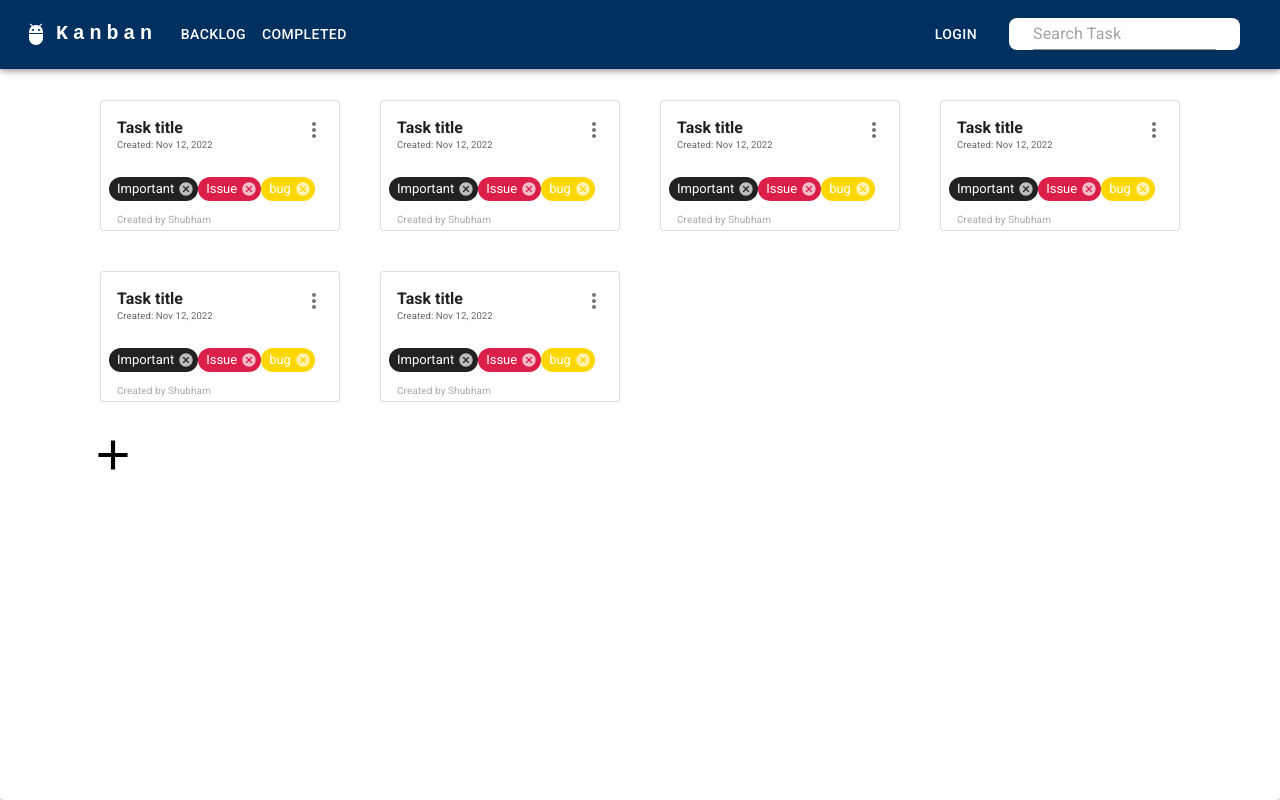
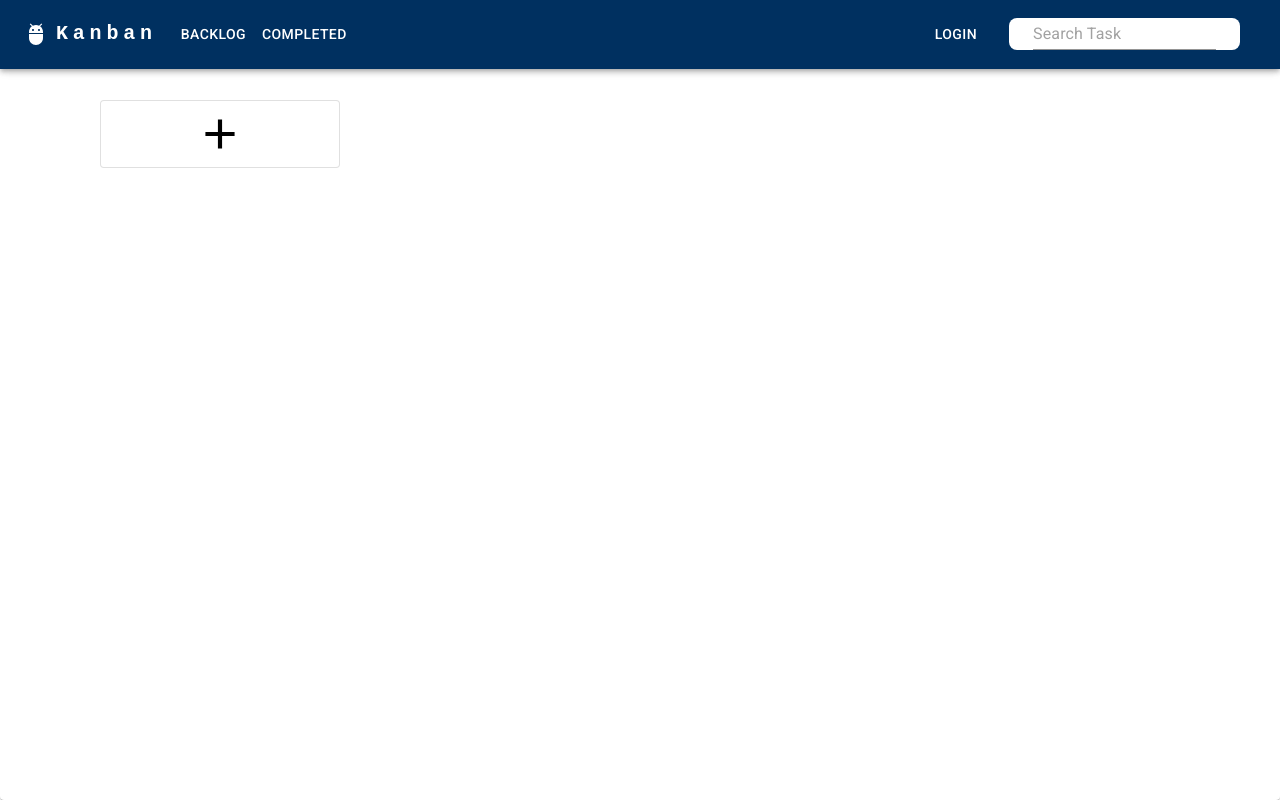
Before and after one commit to isandeepkadam/kanban-software, a React (Vite) app: page / in a window 1280 px wide. Built offline with nearby package versions, Linux system fonts and the light colour scheme.

Commit message:
Updated Create Note

```diff
--- a/src/components/CreateTask.tsx
+++ b/src/components/CreateTask.tsx
@@ -1,4 +1,4 @@
-import { Add, MoreVert, Tag, TagSharp } from '@mui/icons-material'
+import { Add, MoreVert } from '@mui/icons-material'
 import {
   Box,
   Button,
@@ -11,10 +11,27 @@ import {
   TextField,
   Typography,
   SelectChangeEvent,
+  Checkbox,
+  FormControl,
+  InputLabel,
+  ListItemText,
 } from '@mui/material'
 import { useState } from 'react'
+import { useAppDispatch } from '../store'
+import { createTask, taskInterface } from '../store/taskSlice'
 
-const labels = ['Important', 'Bug', 'Issues']
+const ITEM_HEIGHT = 30
+const ITEM_PADDING_TOP = 8
+const MenuProps = {
+  PaperProps: {
+    style: {
+      maxHeight: ITEM_HEIGHT * 4.5 + ITEM_PADDING_TOP,
+      width: 250,
+    },
+  },
+}
+
+const labels = ['Important', 'Bug', 'Issue', 'High Priority']
 
 const CreateTask = () => {
   const [tags, setTags] = useState<string[]>([])
@@ -22,26 +39,61 @@ const CreateTask = () => {
   const handleOpen = () => setOpen(true)
   const handleClose = () => setOpen(false)
 
+  const [newTask, setNewTask] = useState<taskInterface>({
+    id: 0,
+    title: '',
+    description: '',
+    creationDate: '',
+    tags: [],
+    creator: '',
+    status: '',
+  })
+
+  const dispatch = useAppDispatch()
+
   const handleChange = (event: SelectChangeEvent<typeof tags>) => {
     const {
       target: { value },
     } = event
     setTags(typeof value === 'string' ? value.split(',') : value)
-    console.log(tags)
+  }
+
+  const createNewTask = () => {
+    const date = new Date().toDateString()
+    console.log(date)
+    setNewTask({
+      ...newTask,
+      id: Math.round(Math.random() * Date.now()),
+      creationDate: date.slice(4),
+      tags: tags,
+      creator: 'sandy',
+      status: 'completed',
+    })
+    dispatch(createTask(newTask))
   }
 
   return (
     <>
-      <IconButton onClick={handleOpen} sx={{ color: 'black' }}>
+      <IconButton
+        onClick={handleOpen}
+        sx={{ color: 'black', alignSelf: 'flex-start' }}
+      >
         <Add sx={{ width: '50px', height: '50px' }} />
       </IconButton>
-      <Modal open={open} onClose={handleClose}>
+      <Modal
+        open={open}
+        onClose={handleClose}
+        sx={{
+          display: 'flex',
+          alignItems: 'center',
+          justifyContent: 'center',
+        }}
+      >
         <Box
           sx={{
-            width: '30rem',
-            height: '15rem',
+            width: { xs: '15rem', sm: '25rem', md: '30rem' },
+            minHeight: '15rem',
             background: 'white',
-            margin: { md: '15rem 30rem' },
             borderRadius: '10px',
             padding: '20px',
             display: 'flex',
@@ -55,20 +107,40 @@ const CreateTask = () => {
             </IconButton>
           </Box>
 
-          <TextField fullWidth label="Title" type="text" />
-          <TextField fullWidth type="textarea" label="Description" />
+          <TextField
+            fullWidth
+            label="Title"
+            type="text"
+            name="title"
+            onChange={(e) => setNewTask({ ...newTask, title: e.target.value })}
+          />
+          <TextField
+            fullWidth
+            type="textarea"
+            label="Description"
+            name="description"
+            onChange={(e) =>
+              setNewTask({ ...newTask, description: e.target.value })
+            }
+          />
 
           <Box sx={{ display: 'flex', justifyContent: 'space-between' }}>
+            <FormControl sx={{ mt: 1, width: 400 }}>
+              <InputLabel>Mark as</InputLabel>
               <Select
-              placeholder="Mark as"
+                sx={{
+                  width: '75%',
+                  margin: '10px 0',
+                }}
+                variant="standard"
                 multiple
                 value={tags}
-              sx={{ width: '75%', margin: '10px 0' }}
                 size="small"
                 onChange={handleChange}
-              input={<OutlinedInput id="select-multiple-chip" label="Chip" />}
+                input={<OutlinedInput label="Mark as" />}
+                MenuProps={MenuProps}
                 renderValue={(selected) => (
-                <Box>
+                  <Box sx={{ display: 'flex', flexWrap: 'wrap', gap: 0.5 }}>
                     {selected.map((value) => (
                       <Chip key={value} label={value} />
                     ))}
@@ -77,16 +149,20 @@ const CreateTask = () => {
               >
                 {labels.map((tag) => (
                   <MenuItem key={tag} value={tag}>
-                  {tag}
+                    <Checkbox checked={tags.indexOf(tag) > -1} />
+                    <ListItemText primary={tag} />
                   </MenuItem>
                 ))}
               </Select>
+            </FormControl>
             <Button
               sx={{
                 textTransform: 'capitalize',
-                marginTop: '20px',
+                mt: 2,
+                maxHeight: '40px',
               }}
               variant="contained"
+              onClick={createNewTask}
             >
               Create
             </Button>
--- a/src/components/LoginRegisterModal.tsx
+++ b/src/components/LoginRegisterModal.tsx
@@ -1,4 +1,4 @@
-import { Button, Grid, Modal, Paper, Tab, Box, IconButton } from '@mui/material'
+import { Button, Modal, Paper, Tab, Box, IconButton } from '@mui/material'
 import { Close } from '@mui/icons-material'
 import { useState } from 'react'
 import { TabContext, TabPanel, TabList } from '@mui/lab'
@@ -17,8 +17,8 @@ const LoginRegisterModal = () => {
     <div>
       <Button
         variant="outlined"
+        onClick={() => setOpen(true)}
         sx={{ color: 'white' }}
-        onClick={() => setOpen(true)}
       >
         Login
       </Button>
@@ -28,15 +28,17 @@ const LoginRegisterModal = () => {
         BackdropProps={{
           timeout: 500,
         }}
+        sx={{
+          display: 'flex',
+          alignItems: 'center',
+          justifyContent: 'center',
+        }}
       >
-        <Grid container>
         <Paper
           elevation={10}
           sx={{
-              position: 'relative',
             padding: 1,
             height: '80vh',
-              margin: '100px auto auto',
             Width: { xs: '15rem', sm: '20rem', md: '25rem' },
           }}
         >
@@ -55,20 +57,17 @@ const LoginRegisterModal = () => {
             <Box sx={{ borderBottom: 1, borderColor: 'divider' }}>
               <TabList onChange={onTabChange} variant="fullWidth">
                 <Tab label="Login" value="1" />
-
                 <Tab label="Sign up" value="2" />
               </TabList>
             </Box>
             <TabPanel value="1">
               <Login />
             </TabPanel>
-
             <TabPanel value="2">
               <Register />
             </TabPanel>
           </TabContext>
         </Paper>
-        </Grid>
       </Modal>
     </div>
   )
--- a/src/components/Register.tsx
+++ b/src/components/Register.tsx
@@ -54,29 +54,20 @@ const Register = () => {
       })
     }
   }
-  let emailHelperText = ''
 
   const validateEmail = () => {
     const emailRegex = /.+@(gmail|yahoo|outlook|)\.com$/i
 
-    if (!registerValues.email) {
+    if (!registerValues.email || !emailRegex.test(registerValues.email)) {
       setRegisterError({
         ...registerError,
         email: true,
       })
-      emailHelperText = 'Please enter email address'
-    } else if (!emailRegex.test(registerValues.email)) {
-      setRegisterError({
-        ...registerError,
-        email: true,
-      })
-      emailHelperText = 'Email address is invalid'
     } else {
       setRegisterError({
         ...registerError,
         email: false,
       })
-      emailHelperText = ''
     }
   }
 
@@ -118,7 +109,7 @@ const Register = () => {
           </Box>
 
           <TextField
-            helperText={emailHelperText}
+            helperText={registerError.email && 'Email is not valid'}
             label="Email"
             fullWidth
             type="email"
@@ -191,7 +182,7 @@ const Register = () => {
               ),
             }}
           />
-          <Button sx={{ mt: '3em' }} variant="contained">
+          <Button sx={{ mt: { xs: '2em', md: '3em' } }} variant="contained">
             Register
           </Button>
         </FormGroup>
--- a/src/components/TaskCard.tsx
+++ b/src/components/TaskCard.tsx
@@ -11,8 +11,9 @@ import {
   Typography,
 } from '@mui/material'
 import { useState } from 'react'
+import { taskInterface } from '../store/taskSlice'
 
-const TaskCard = () => {
+const TaskCard: React.FunctionComponent<taskInterface> = ({ ...note }) => {
   const [anchorEl, setAnchorEl] = useState<null | HTMLElement>(null)
   const open = Boolean(anchorEl)
   const handleClose = () => {
@@ -47,9 +48,10 @@ const TaskCard = () => {
             </Menu>
           </>
         }
-        title="Task title"
-        subheader="Created: Nov 12, 2022"
+        title={note.title}
+        subheader={`Created: ${note.creationDate}`}
       />
+      <Typography sx={{ fontSize: '1rem' }}>In Progress...</Typography>
       <CardActions
         sx={{
           display: 'flex',
@@ -57,33 +59,21 @@ const TaskCard = () => {
         }}
       >
         <Box>
-          <Chip
-            variant="filled"
-            size="small"
-            label="Important"
-            color="success"
-            onDelete={() => console.log('Delete')}
-          />
-          <Chip
-            variant="filled"
-            size="small"
-            label="Issue"
-            color="error"
-            onDelete={() => console.log('Delete')}
-          />
-          <Chip
-            variant="filled"
-            size="small"
-            label="bug"
-            color="info"
-            onDelete={() => console.log('Delete')}
-          />
+          {note.tags.map((tag) => (
+            <Chip
+              key={tag}
+              variant="filled"
+              size="small"
+              label={tag}
+              color="success"
+            />
+          ))}
         </Box>
       </CardActions>
       <Typography
         sx={{ fontSize: '10px', color: 'darkgray', padding: '.2rem 1rem' }}
       >
-        Created by Shubham
+        Created by {note.creator}
       </Typography>
     </Card>
   )
--- a/src/components/Tasks.tsx
+++ b/src/components/Tasks.tsx
@@ -1,9 +1,10 @@
-import { Add } from '@mui/icons-material'
-import { Grid, Paper } from '@mui/material'
+import { Card, Grid, Paper } from '@mui/material'
 import CreateTask from './CreateTask'
 import TaskCard from './TaskCard'
+import { RootState, useAppSelector } from '../store'
 
 const Tasks = () => {
+  const notes = useAppSelector((state: RootState) => state.task)
   return (
     <Paper
       sx={{
@@ -13,26 +14,32 @@ const Tasks = () => {
       }}
     >
       <Grid container>
+        {notes.map((note) => (
+          <Grid
+            key={note.id}
+            item
+            xs={12}
+            sm={6}
+            md={4}
+            lg={3}
+            sx={{ padding: '20px' }}
+          >
+            <TaskCard {...note} />
+          </Grid>
+        ))}
         <Grid item xs={12} sm={6} md={4} lg={3} sx={{ padding: '20px' }}>
-          <TaskCard />
-        </Grid>
-        <Grid item xs={12} sm={6} md={4} lg={3} sx={{ padding: '20px' }}>
-          <TaskCard />
-        </Grid>
-        <Grid item xs={12} sm={6} md={4} lg={3} sx={{ padding: '20px' }}>
-          <TaskCard />
-        </Grid>
-        <Grid item xs={12} sm={6} md={4} lg={3} sx={{ padding: '20px' }}>
-          <TaskCard />
-        </Grid>
-        <Grid item xs={12} sm={6} md={4} lg={3} sx={{ padding: '20px' }}>
-          <TaskCard />
-        </Grid>
-        <Grid item xs={12} sm={6} md={4} lg={3} sx={{ padding: '20px' }}>
-          <TaskCard />
+          <Card
+            variant="outlined"
+            sx={{
+              display: 'flex',
+              alignItems: 'center',
+              justifyContent: 'center',
+            }}
+          >
+            <CreateTask />
+          </Card>
         </Grid>
       </Grid>
-      <CreateTask />
     </Paper>
   )
 }
--- a/src/store/taskSlice.tsx
+++ b/src/store/taskSlice.tsx
@@ -1,9 +1,10 @@
 import { createSlice, PayloadAction } from '@reduxjs/toolkit'
 
-interface taskInterface {
+export interface taskInterface {
+  id: number
   title: string
   description: string
-  creationDate: Date
+  creationDate: string
   tags: string[]
   creator: string
   status: string
```
Lines whose indentation alone changed are shown as unchanged.
